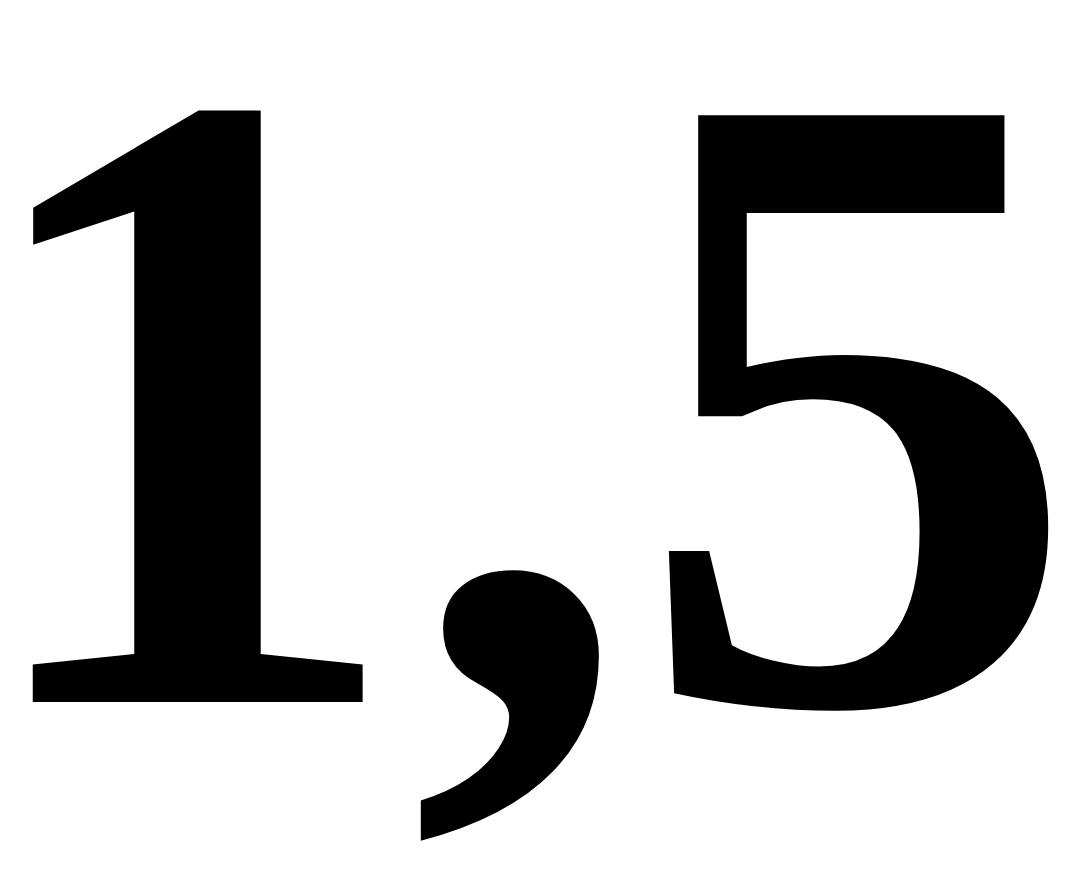
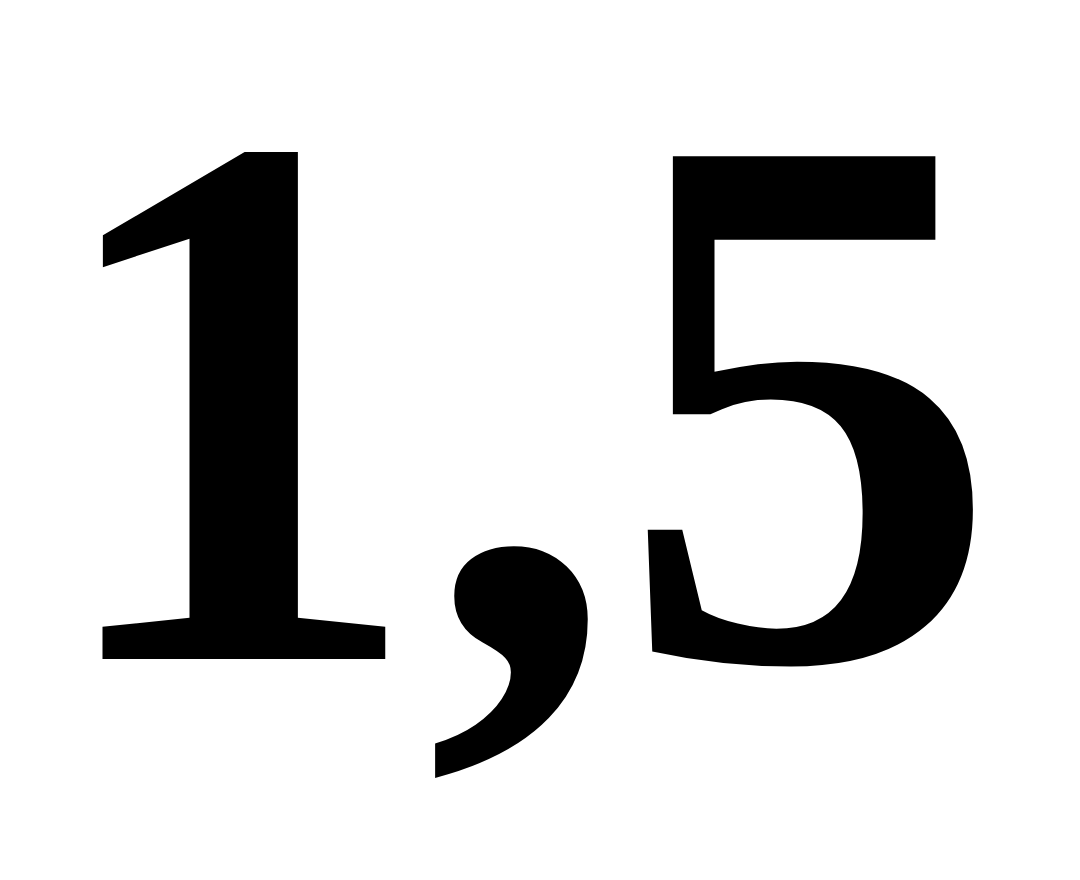
Before and after one commit to Moi14212869/1.5, a plain HTML site: page index.html in a window 1280 px wide. Shown: the whole page, without its empty margins (119-1199 px from the left). After the commit the page ends 842 px from the top, so only its background shows below. Drawn offline with Linux system fonts and the light colour scheme.

Commit message:
Update index.html

```diff
--- a/index.html
+++ b/index.html
@@ -17,7 +17,7 @@
 
         p {
             margin: 0;
-            font-size: 70vw;
+            font-size: 60vw;
             font-weight: bold;
         }
     </style>
```
